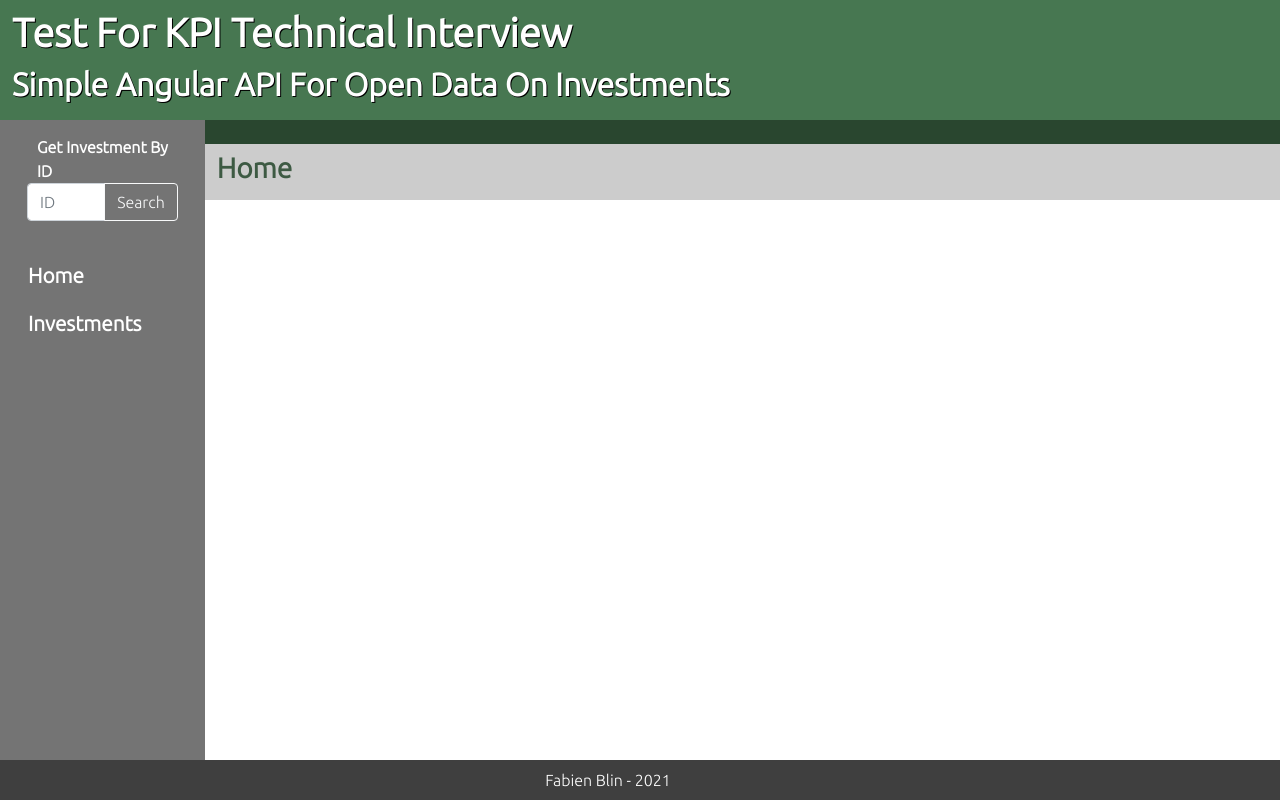
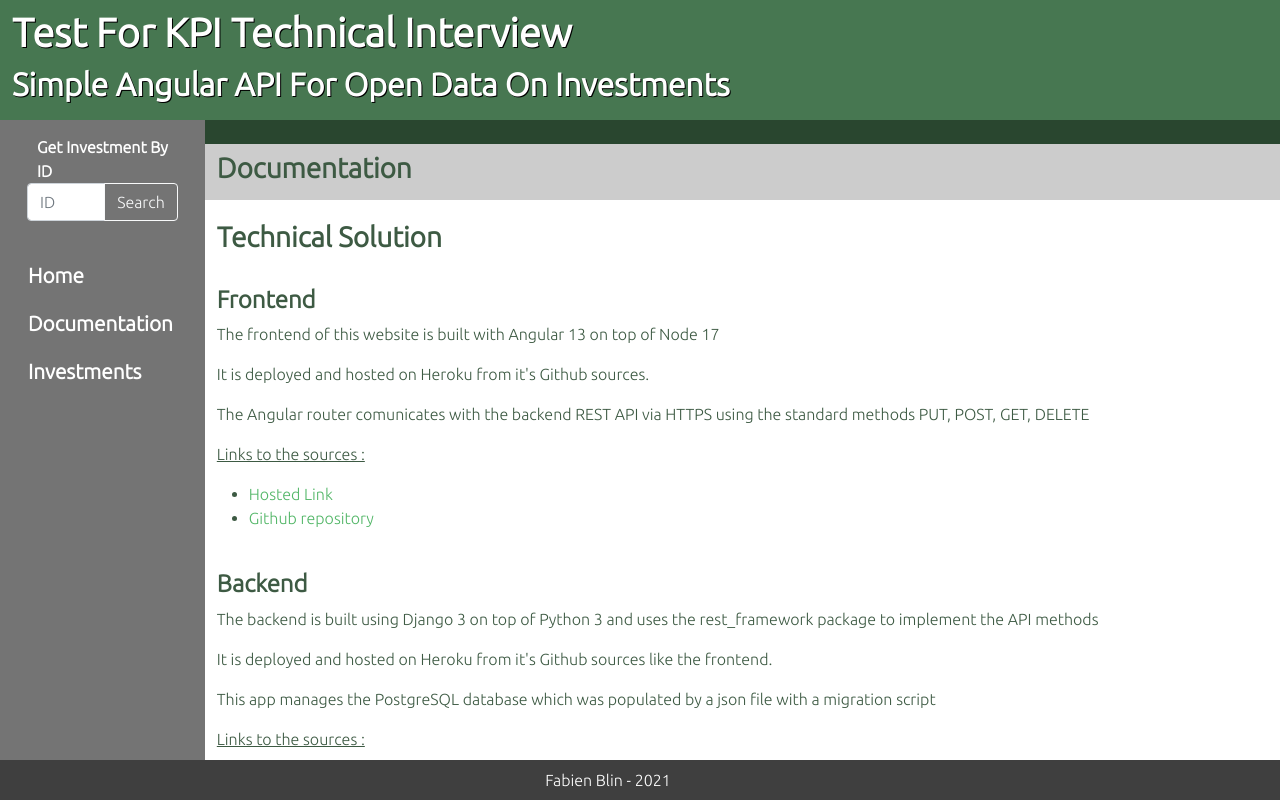
Before and after one commit to fabienblin/Test-KPI-Frontend, an Angular app: page /documentation in a window 1280 px wide. Before the commit this address led to /. Built offline with nearby package versions, Linux system fonts and the light colour scheme.

Commit message:
documentation

```diff
--- a/src/app/app-routing.module.ts
+++ b/src/app/app-routing.module.ts
@@ -1,5 +1,6 @@
 import { NgModule } from '@angular/core';
 import { RouterModule, Routes } from '@angular/router';
+import { DocumentationComponent } from './documentation/documentation.component';
 import { HomeComponent } from './home/home.component';
 import { InvestmentDetailComponent } from './investment-detail/investment-detail.component';
 import { InvestmentsComponent } from './investments/investments.component';
@@ -7,6 +8,7 @@ import { InvestmentsComponent } from './investments/investments.component';
 const routes: Routes = [
 	{ path: 'home', redirectTo: '', pathMatch: 'full' },
 	{ path: '', component: HomeComponent },
+	{ path: 'documentation', component: DocumentationComponent},
 	{ path: 'investments', component: InvestmentsComponent },
 	{ path: 'detail/:id', component: InvestmentDetailComponent}
 ];
--- a/src/app/app.component.css
+++ b/src/app/app.component.css
@@ -113,6 +113,8 @@ label{
 	height: 70vh; /* 100 - header - footer - short-infos - page-title = 70 */
 	margin-top: 10vh;
 	overflow-y: auto;
+	padding-top: 20px;
+	padding-bottom: 20px;
 }
 
 #short-infos, #page-title, #principal{
--- a/src/app/app.component.html
+++ b/src/app/app.component.html
@@ -27,6 +27,9 @@
 							</li>
 							<li class="nav-item">
 								<a class="nav-link" routerLink="/home">Home</a>
+							</li>
+							<li class="nav-item">
+								<a class="nav-link" routerLink="/documentation">Documentation</a>
 							</li>
 							<li class="nav-item">
 								<a class="nav-link" routerLink="/investments">Investments</a>
--- a/src/app/app.module.ts
+++ b/src/app/app.module.ts
@@ -10,6 +10,7 @@ import { InvestmentSearchComponent } from './investment-search/investment-search
 import { HttpClientModule } from '@angular/common/http';
 import { PageTitleComponent } from './page-title/page-title.component';
 import { ShortInfosComponent } from './short-infos/short-infos.component';
+import { DocumentationComponent } from './documentation/documentation.component';
 
 @NgModule({
   declarations: [
@@ -19,7 +20,8 @@ import { ShortInfosComponent } from './short-infos/short-infos.component';
     HomeComponent,
     InvestmentSearchComponent,
     PageTitleComponent,
-	ShortInfosComponent
+	ShortInfosComponent,
+ DocumentationComponent
   ],
   imports: [
     BrowserModule,
--- /dev/null
+++ b/src/app/documentation/documentation.component.css
@@ -0,0 +1,3 @@
+.done{
+	text-decoration: line-through;
+}
--- /dev/null
+++ b/src/app/documentation/documentation.component.html
@@ -0,0 +1,48 @@
+<h3>Technical Solution</h3>
+<br>
+<h4>Frontend</h4>
+<p>The frontend of this website is built with Angular 13 on top of Node 17</p>
+<p>It is deployed and hosted on Heroku from it's Github sources.</p>
+<p>The Angular router comunicates with the backend REST API via HTTPS using the standard methods PUT, POST, GET, DELETE</p>
+<p>
+	<u>Links to the sources :</u>
+</p>
+<ul>
+	<li>
+		<a href="https://test-kpi-frontend.herokuapp.com/">Hosted Link</a>
+	</li>
+	<li>
+		<a href="https://github.com/fabienblin/Test-KPI-Frontend">Github repository</a>
+	</li>
+</ul>
+<br>
+<h4>Backend</h4>
+<p>The backend is built using Django 3 on top of Python 3 and uses the rest_framework package to implement the API methods</p>
+<p>It is deployed and hosted on Heroku from it's Github sources like the frontend.</p>
+<p>This app manages the PostgreSQL database which was populated by a json file with a migration script</p>
+<p>
+	<u>Links to the sources :</u>
+</p>
+<ul>
+	<li>
+		<a href="https://test-kpi-backend.herokuapp.com/">Hosted Link</a>
+	</li>
+	<li>
+		<a href="https://github.com/fabienblin/Test-KPI-Backend">Github repository</a>
+	</li>
+</ul>
+<br>
+<h4>ToDo</h4>
+<p>The things I did and what is left to do :</p>
+<ul>
+	<li class="done">Automatic deployment of Django</li>
+	<li class="done">Automatic deployment of Angular</li>
+	<li class="done">Migration script for the initial dataset</li>
+	<li class="done">Setup the REST API for Django</li>
+	<li class="done">Design a frontend template</li>
+	<li class="done">Design individual pages</li>
+	<li>Implement user actions on forms</li>
+	<li>404 page</li>
+	<li>User input validation and messaging</li>
+</ul>
+<p>Go to the <a href="">investment's</a> page and edit a item to see the app working.</p>
--- /dev/null
+++ b/src/app/documentation/documentation.component.ts
@@ -0,0 +1,22 @@
+import { Component, OnInit } from '@angular/core';
+import { PageTitleService } from '../page-title.service';
+import { ShortInfosService } from '../short-infos.service';
+
+@Component({
+  selector: 'app-documentation',
+  templateUrl: './documentation.component.html',
+  styleUrls: ['./documentation.component.css']
+})
+export class DocumentationComponent implements OnInit {
+
+  constructor(
+	private pageTitle: PageTitleService,
+	private shortInfos: ShortInfosService
+  ) { }
+
+  ngOnInit(): void {
+	this.pageTitle.definePageTitle("Documentation");
+	this.shortInfos.defineShortInfo("");
+  }
+
+}
--- a/src/app/home/home.component.html
+++ b/src/app/home/home.component.html
@@ -1,4 +1,3 @@
-
 <h3>
 	<a href="https://github.com/kpi-intelligence/technical-test">
 		KPI Intelligence - Full-stack Developer Test hammer_and_wrench
--- a/src/app/home/home.component.ts
+++ b/src/app/home/home.component.ts
@@ -1,6 +1,7 @@
 import { Component, OnInit } from '@angular/core';
 import { PageTitleService } from '../page-title.service';
 import { ShortInfosService } from '../short-infos.service';
+
 @Component({
   selector: 'app-home',
   templateUrl: './home.component.html',
--- a/src/app/investment-detail/investment-detail.component.css
+++ b/src/app/investment-detail/investment-detail.component.css
@@ -3,3 +3,9 @@
 	top: 19.5vh;
 	right: 2vw;
 }
+
+#buttons button{
+	height: 4vh;
+	font-size: 1.5vh;
+	line-height: 1.5vh;
+}
```
Also changed, not shown: 1 other file (tests, documents, lock files or other folders).
